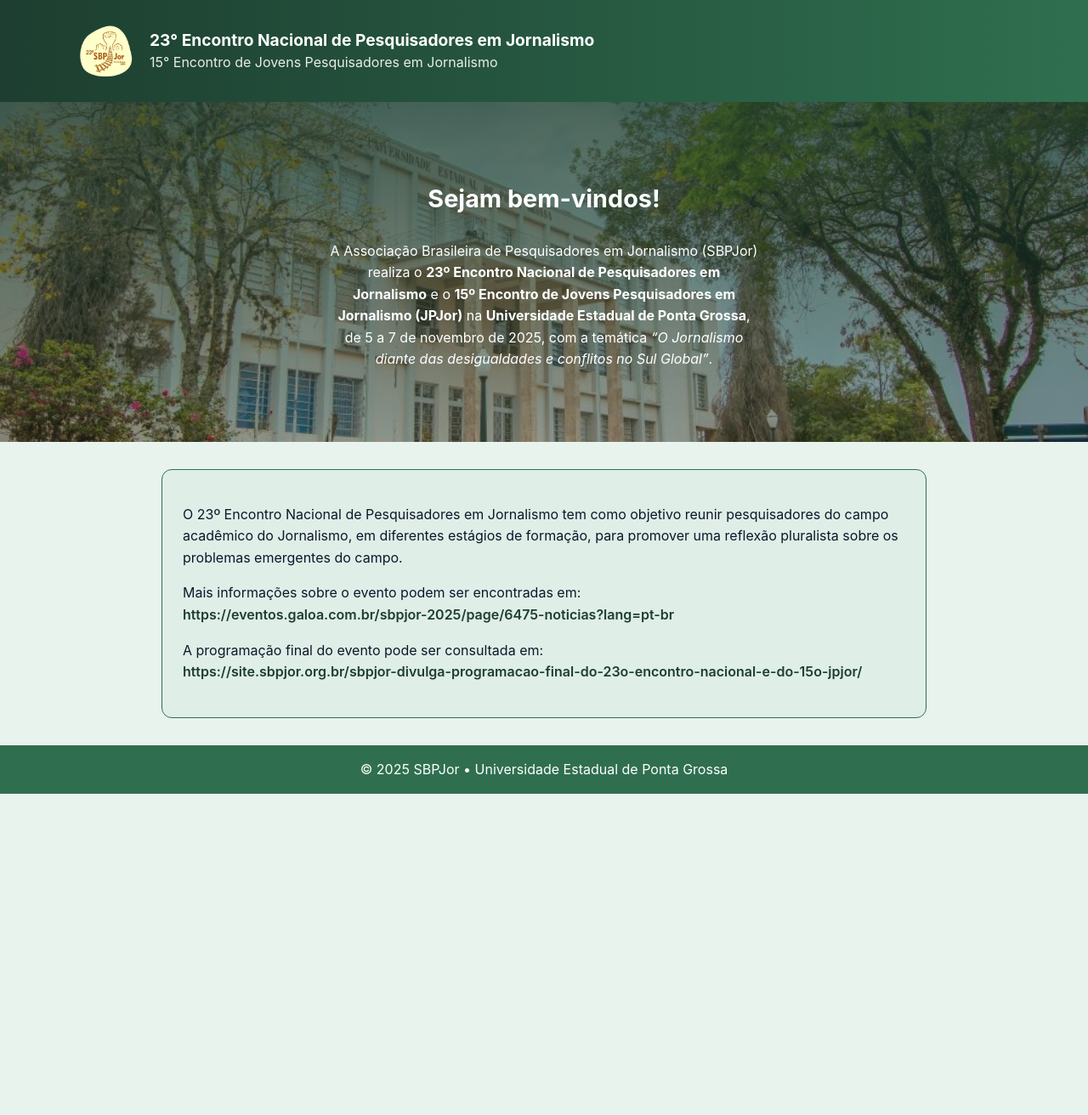
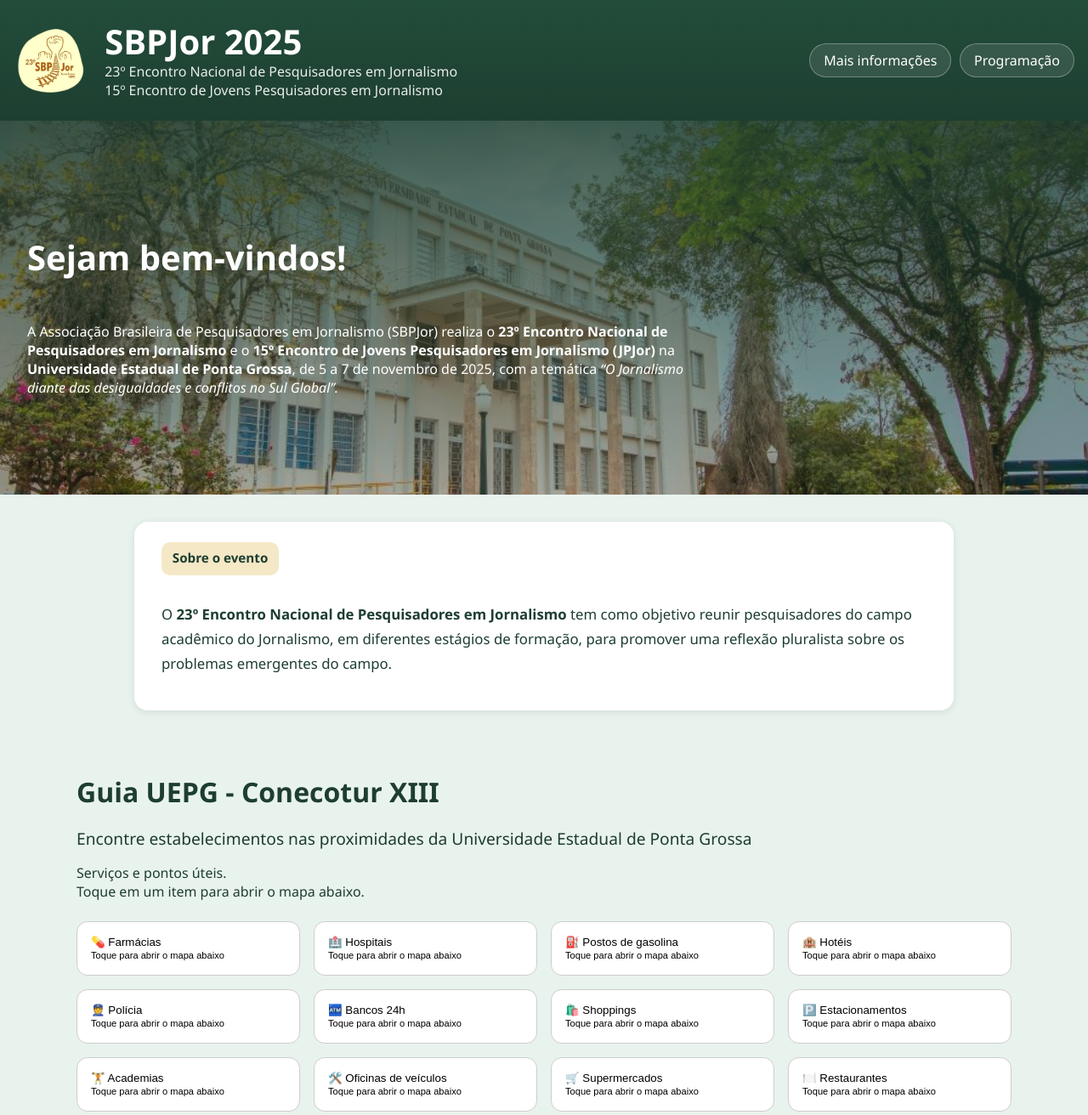
Before and after one commit to aliceazambuja/sbpjor, a plain HTML site: page index.html in a window 1280 px wide. Shown: the top 1312 px of the page at 85% size. Before the commit the page ends 934 px from the top, so only its background shows below. Drawn offline with Linux system fonts and the light colour scheme.

Commit message:
Atualização com mapa

```diff
--- /dev/null
+++ b/assets/css/style.css
@@ -0,0 +1,255 @@
+:root {
+  --green-900:#1d3e30;
+  --green-800:#234d3b;
+  --green-600:#2f6f4f;
+  --green-100:#e9f3ee;
+  --beige:#ffffff;
+}
+
+body {
+  font-family: 'Segoe UI', sans-serif;
+  margin: 0;
+  background: var(--green-100);
+  color: #0f172a;
+}
+
+/* HEADER */
+.main-header {
+  background: linear-gradient(180deg, var(--green-800), var(--green-900));
+  color: var(--beige);
+  display: flex;
+  align-items: center;
+  justify-content: space-between;
+  padding: 1rem 1rem;
+  flex-wrap: wrap;
+}
+
+.header-left {
+  display: flex;
+  align-items: center;
+  gap: 1.2rem;
+}
+
+.header-logo {
+  height: 110px;
+  width: auto;
+}
+
+.header-text {
+  display: flex;
+  flex-direction: column;
+  justify-content: center;
+}
+
+.header-text h1 {
+  margin: 0;
+  font-size: 2.5rem;
+  line-height: 1.2;
+}
+
+.header-text p {
+  margin: 0;
+  font-size: 1rem;
+  opacity: 0.9;
+}
+
+.header-right {
+  display: flex;
+  gap: 0.6rem;
+}
+
+.btn {
+  background: rgba(255,255,255,0.1);
+  color: var(--beige);
+  border: 1px solid rgba(255,255,255,0.3);
+  border-radius: 999px;
+  padding: 0.5rem 1rem;
+  text-decoration: none;
+}
+
+.btn:hover {
+  background: rgba(255, 255, 255, 0.35);
+  color: var(--green-900);
+  transition: all 0.2s ease-in-out;
+}
+
+/* HERO */
+.hero {
+  position: relative;
+  overflow: hidden;
+}
+
+.hero-bg {
+  background-image: linear-gradient(to bottom, rgba(29,62,48,0.85), rgba(29,62,48,0.3)), url('../img/fachada-centro.jpg');
+  background-size: cover;
+  background-position: center;
+  width: 100%;
+  height: 55vh;
+}
+
+.hero-inner {
+  position: absolute;
+  inset: 0;
+  display: flex;
+  flex-direction: column;
+  justify-content: center;
+  padding: 2rem;
+  max-width: 800px;
+}
+
+.hero-title {
+  color: var(--beige);
+  font-size: 2.5rem;
+  font-weight: 700;
+}
+
+.hero-sub {
+  color: var(--beige);
+  margin-top: 1rem;
+  font-size: 1rem;
+}
+
+/* CARD SOBRE O EVENTO */
+.info-card {
+  background: var(--green-100);
+  display: flex;
+  justify-content: center;
+  padding: 2rem 1rem 1rem 1rem;
+  margin-bottom: 0;
+}
+
+.info-card-inner {
+  background: #ffffff;
+  color: var(--green-900);
+  max-width: 900px;
+  padding: 1.5rem 2rem;
+  border-radius: 1rem;
+  box-shadow: 0 2px 10px rgba(0, 0, 0, 0.1);
+  font-size: 1.05rem;
+  line-height: 1.7;
+}
+
+.info-tag {
+  display: inline-block;
+  background: #f5e8c6;
+  color: var(--green-900);
+  font-size: 0.95rem;
+  font-weight: 600;
+  padding: 0.4rem 0.8rem;
+  border-radius: 10px;
+  margin-bottom: 1rem;
+}
+
+/* GUIA E MAPAS */
+.main-content {
+  max-width: 1100px;
+  margin: auto;
+  padding: 2rem;
+}
+
+.section-title {
+  color: var(--green-900);
+  font-size: 2rem;
+  margin-bottom: 0.5rem;
+}
+
+.section-sub {
+  color: var(--green-900);
+  font-size: 1.2rem;
+  margin-bottom: 1rem;
+}
+
+.section-desc {
+  color: var(--green-900);
+  margin-bottom: 1.5rem;
+}
+
+.map-list {
+  display: grid;
+  grid-template-columns: repeat(auto-fit, minmax(220px, 1fr));
+  gap: 1rem;
+  margin-bottom: 1.5rem;
+}
+
+.map-list button {
+  border: 1px solid #ccc;
+  background: white;
+  border-radius: 0.8rem;
+  padding: 1rem;
+  cursor: pointer;
+  text-align: left;
+  transition: background 0.2s;
+}
+
+.map-list button:hover {
+  background: #f4f7f5;
+}
+
+.map-container {
+  border-radius: 1rem;
+  overflow: hidden;
+  background: white;
+  box-shadow: 0 2px 10px rgba(0,0,0,0.1);
+  margin-top: 1.5rem;
+}
+
+.map-container iframe {
+  width: 100%;
+  height: 65vh;
+  border: 0;
+}
+
+.program-link {
+  margin-top: 1rem;
+  color: var(--green-900);
+  text-align: center;
+}
+
+.program-link a {
+  color: var(--green-600);
+  text-decoration: none;
+}
+
+/* FOOTER */
+.footer {
+  background: var(--green-900);
+  color: var(--beige);
+  text-align: center;
+  padding: 1rem;
+  font-size: 0.9rem;
+}
+
+/* RESPONSIVO */
+/* MOBILE AJUSTADO */
+@media (max-width: 768px) {
+  .main-header {
+    flex-direction: column;
+    align-items: center;
+    text-align: center;
+    padding: 0.6rem 0.6rem;
+  }
+
+  .header-left {
+    flex-direction: column;
+    align-items: center;
+    gap: 0.1rem;
+  }
+
+  .header-logo {
+    height: 110px; /* logo um pouco maior no mobile */
+  }
+
+  .header-text h1 {
+    font-size: 2rem;
+  }
+
+  .header-text p {
+    font-size: 0.95rem;
+  }
+
+  .header-right {
+    justify-content: center;
+    flex-wrap: wrap;
+    margin-top: 0.8rem;
+  }
+}
--- /dev/null
+++ b/assets/js/script.js
@@ -0,0 +1,30 @@
+const maps = [
+  { icon:'💊', name:'Farmácias', embed:'https://www.google.com/maps/d/embed?mid=12wmMmpQ7Jfo2UQl5E2JVq0GLx97Cfug&ehbc=2E312F' },
+  { icon:'🏥', name:'Hospitais', embed:'https://www.google.com/maps/d/embed?mid=1IUug21_ubLMz0M95W_zmFLq7SRAqEcU&ehbc=2E312F' },
+  { icon:'⛽', name:'Postos de gasolina', embed:'https://www.google.com/maps/d/embed?mid=1d_vn4PPOASHZGTrZLTX3SBtvytzBnEA&ehbc=2E312F' },
+  { icon:'🏨', name:'Hotéis', embed:'https://www.google.com/maps/d/embed?mid=1KnkuC3mKGFpAbm7MFVLk-QdFWUWTkr8&ehbc=2E312F' },
+  { icon:'👮', name:'Polícia', embed:'https://www.google.com/maps/d/embed?mid=1rs3hDgDbbA2FnJVF2ChKA_Po4wrhpQc&ehbc=2E312F' },
+  { icon:'🏧', name:'Bancos 24h', embed:'https://www.google.com/maps/d/embed?mid=12Wx7M2YXTneGFxR-hmsCyfgVCjEblIM&ehbc=2E312F' },
+  { icon:'🛍️', name:'Shoppings', embed:'https://www.google.com/maps/d/embed?mid=1bwv1K89PxE-feC9w1V30yNVNKzP6DpE&ehbc=2E312F' },
+  { icon:'🅿️', name:'Estacionamentos', embed:'https://www.google.com/maps/d/embed?mid=1q7k6L9EsbmC8UjtIg7tS_PLcuFFIuyM&ehbc=2E312F' },
+  { icon:'🏋️', name:'Academias', embed:'https://www.google.com/maps/d/embed?mid=1e0fbEyLwvv6ySG9ajC4cHk201c9_nvs&ehbc=2E312F' },
+  { icon:'🛠️', name:'Oficinas de veículos', embed:'https://www.google.com/maps/d/embed?mid=1QY2HG7LHxMfkK65vFb9QQO0c0UdNo58&ehbc=2E312F' },
+  { icon:'🛒', name:'Supermercados', embed:'https://www.google.com/maps/d/embed?mid=1wWC-xxYvOAV3gomkwQjHhQUoGdkPELk&ehbc=2E312F' },
+  { icon:'🍽️', name:'Restaurantes', embed:'https://www.google.com/maps/d/embed?mid=1e_yDhsmn5FSNKCRPFyevWtRFhTDypUc&ehbc=2E312F' },
+];
+
+const mapList = document.getElementById("mapList");
+const mapFrame = document.getElementById("mapFrame");
+
+maps.forEach(m => {
+  const btn = document.createElement("button");
+  btn.innerHTML = `${m.icon} ${m.name}<br><small>Toque para abrir o mapa abaixo</small>`;
+  btn.addEventListener("click", () => {
+    mapFrame.src = m.embed;
+    mapFrame.scrollIntoView({ behavior: "smooth" });
+  });
+  mapList.appendChild(btn);
+});
+
+const hotelMap = maps.find(m => m.name === "Hotéis");
+if (hotelMap) mapFrame.src = hotelMap.embed;
--- a/index.html
+++ b/index.html
@@ -1,67 +1,78 @@
 <!DOCTYPE html>
 <html lang="pt-BR">
 <head>
-  <meta charset="utf-8" />
-  <meta name="viewport" content="width=device-width, initial-scale=1" />
-  <title>SBPJor 2025 — Encontro Nacional de Pesquisadores em Jornalismo</title>
-  <meta name="description" content="23º Encontro Nacional de Pesquisadores em Jornalismo e 15º JPJor — Universidade Estadual de Ponta Grossa." />
-  <link rel="stylesheet" href="style.css" />
-  <script defer src="script.js"></script>
+  <meta charset="utf-8">
+  <meta name="viewport" content="width=device-width, initial-scale=1">
+  <title>SBPJor 2025 - Guia de Serviços UEPG</title>
+  <link rel="stylesheet" href="assets/css/style.css">
 </head>
+<body>
 
-<body>
-  <!-- Cabeçalho -->
-  <header class="header">
-    <div class="header-inner">
-      <img src="logo.png" alt="Logo SBPJor" class="logo" />
-      <h1 class="header-title">
-        23° Encontro Nacional de Pesquisadores em Jornalismo<br>
-        <span class="subtitle">15° Encontro de Jovens Pesquisadores em Jornalismo</span>
-      </h1>
+<header class="main-header">
+  <div class="header-left">
+    <img src="assets/img/logo.png" alt="Logo SBPJor" class="header-logo">
+    <div class="header-text">
+      <h1>SBPJor 2025</h1>
+      <p>23º Encontro Nacional de Pesquisadores em Jornalismo</p>
+      <p>15º Encontro de Jovens Pesquisadores em Jornalismo</p>
     </div>
-  </header>
+  </div>
+  <div class="header-right">
+    <a href="https://eventos.galoa.com.br/sbpjor-2025/page/6475-noticias?lang=pt-br" target="_blank" class="btn">Mais informações</a>
+    <a href="https://site.sbpjor.org.br/sbpjor-divulga-programacao-final-do-23o-encontro-nacional-e-do-15o-jpjor/" target="_blank" class="btn">Programação</a>
+  </div>
+</header>
 
-  <!-- Hero com imagem da fachada -->
+
+  <!-- SEÇÃO HERO -->
   <section class="hero">
     <div class="hero-bg"></div>
     <div class="hero-inner">
-      <h2>Sejam bem-vindos!</h2>
-      <p>
+      <h2 class="hero-title">Sejam bem-vindos!</h2>
+      <p class="hero-sub">
         A Associação Brasileira de Pesquisadores em Jornalismo (SBPJor) realiza o
         <strong>23º Encontro Nacional de Pesquisadores em Jornalismo</strong> e o
-        <strong>15º Encontro de Jovens Pesquisadores em Jornalismo (JPJor)</strong>
-        na <strong>Universidade Estadual de Ponta Grossa</strong>, de 5 a 7 de novembro de 2025,
-        com a temática <em>“O Jornalismo diante das desigualdades e conflitos no Sul Global”</em>.
+        <strong>15º Encontro de Jovens Pesquisadores em Jornalismo (JPJor)</strong> na
+        <strong>Universidade Estadual de Ponta Grossa</strong>, de 5 a 7 de novembro de
+        2025, com a temática
+        <em>“O Jornalismo diante das desigualdades e conflitos no Sul Global”.</em>
       </p>
     </div>
   </section>
 
-  <!-- Texto principal -->
-  <main class="content">
-    <section class="info-card">
+  <!-- CARD SOBRE O EVENTO -->
+  <section class="info-card">
+    <div class="info-card-inner">
+      <span class="info-tag">Sobre o evento</span>
       <p>
-        O 23º Encontro Nacional de Pesquisadores em Jornalismo tem como objetivo reunir
+        O <strong>23º Encontro Nacional de Pesquisadores em Jornalismo</strong> tem como objetivo reunir
         pesquisadores do campo acadêmico do Jornalismo, em diferentes estágios de formação,
         para promover uma reflexão pluralista sobre os problemas emergentes do campo.
       </p>
-      <p>
-        Mais informações sobre o evento podem ser encontradas em:<br>
-        <a href="https://eventos.galoa.com.br/sbpjor-2025/page/6475-noticias?lang=pt-br" target="_blank">
-          https://eventos.galoa.com.br/sbpjor-2025/page/6475-noticias?lang=pt-br
-        </a>
-      </p>
-      <p>
-        A programação final do evento pode ser consultada em:<br>
-        <a href="https://site.sbpjor.org.br/sbpjor-divulga-programacao-final-do-23o-encontro-nacional-e-do-15o-jpjor/" target="_blank">
-          https://site.sbpjor.org.br/sbpjor-divulga-programacao-final-do-23o-encontro-nacional-e-do-15o-jpjor/
-        </a>
-      </p>
-    </section>
+    </div>
+  </section>
+
+  <!-- GUIA COM MAPAS -->
+  <main class="main-content">
+    <h2 class="section-title">Guia UEPG - Conecotur XIII</h2>
+    <p class="section-sub">Encontre estabelecimentos nas proximidades da Universidade Estadual de Ponta Grossa</p>
+    <p class="section-desc">Serviços e pontos úteis.<br>Toque em um item para abrir o mapa abaixo.</p>
+
+    <div id="mapList" class="map-list"></div>
+
+    <div class="map-container">
+      <iframe id="mapFrame" src="" allowfullscreen loading="lazy"></iframe>
+    </div>
+
+    <p class="program-link">
+      Consulte também as informações oficiais no site da <a href="https://site.sbpjor.org.br/" target="_blank">SBPJor</a>.
+    </p>
   </main>
 
-  <!-- Rodapé -->
   <footer class="footer">
-    © 2025 SBPJor • Universidade Estadual de Ponta Grossa
+    © 2025 Universidade Estadual de Ponta Grossa • SBPJor
   </footer>
+
+  <script src="assets/js/script.js"></script>
 </body>
 </html>
--- a/style.css
+++ /dev/null
@@ -1,147 +0,0 @@
-:root {
-  --green-900: #1d3e30;
-  --green-700: #2f6f4f;
-  --green-300: #dfeee7;
-  --green-100: #e9f3ee;
-  --text-main: #0f172a;
-  --text-light: #fefefe;
-}
-
-/* Reset */
-body {
-  margin: 0;
-  font-family: "Inter", Arial, sans-serif;
-  background-color: var(--green-100);
-  color: var(--text-main);
-  line-height: 1.6;
-}
-
-/* Cabeçalho */
-.header {
-  background: linear-gradient(90deg, var(--green-900), var(--green-700));
-  color: var(--text-light);
-  padding: 1rem;
-}
-
-.header-inner {
-  display: flex;
-  align-items: center;
-  justify-content: flex-start;
-  gap: 1rem;
-  max-width: 1100px;
-  margin: 0 auto;
-}
-
-.logo {
-  width: 70px;
-  height: auto;
-}
-
-.header-title {
-  font-size: 1.2rem;
-  line-height: 1.3;
-}
-
-.subtitle {
-  font-size: 1rem;
-  font-weight: 400;
-  opacity: 0.9;
-}
-
-/* Hero */
-.hero {
-  position: relative;
-  overflow: hidden;
-}
-
-.hero-bg {
-  background-image: linear-gradient(to bottom, rgba(29, 62, 48, 0.8), rgba(29, 62, 48, 0.4)), url("fachada-centro.jpg");
-  background-size: cover;
-  background-position: center;
-  width: 100%;
-  height: 50vh;
-}
-
-.hero-inner {
-  position: absolute;
-  inset: 0;
-  display: flex;
-  flex-direction: column;
-  justify-content: center;
-  align-items: center;   /* 🔥 centraliza horizontalmente */
-  text-align: center;    /* 🔥 centraliza o texto */
-  padding: 1rem;
-  color: #ffffff;        /* mantém o contraste com o fundo */
-}
-
-
-.hero-inner h2 {
-  font-size: 1.8rem;
-  font-weight: 700;
-  margin-bottom: 0.6rem;
-}
-
-.hero-inner p {
-  font-size: 1rem;
-  max-width: 50ch;
-}
-
-/* Conteúdo principal */
-.content {
-  max-width: 900px;
-  margin: 2rem auto;
-  padding: 0 1rem;
-}
-
-.info-card {
-  background-color: var(--green-300);
-  padding: 1.5rem;
-  border-radius: 12px;
-  border: 1px solid var(--green-700);
-}
-
-.info-card a {
-  color: var(--green-900);
-  text-decoration: none;
-  font-weight: 600;
-}
-
-.info-card a:hover {
-  text-decoration: underline;
-}
-
-/* Rodapé */
-.footer {
-  text-align: center;
-  background: var(--green-700);
-  color: var(--text-light);
-  padding: 1rem;
-  margin-top: 2rem;
-}
-
-/* Responsivo */
-@media (max-width: 640px) {
-  .logo {
-    width: 90px;
-  }
-
-  .header-title {
-    font-size: 1.5rem;
-  }
-
-  .hero-bg {
-    height: 40vh;
-  }
-
-  .hero-inner h2 {
-    font-size: 2rem;
-  }
-
-  .hero-inner p {
-    font-size: 0.9rem;
-  }
-
-  .info-card {
-    padding: 1rem;
-  }
-}
```
Also changed, not shown: assets/img/fachada-centro.jpg (renamed from fachada-centro.jpg), assets/img/logo.png (renamed from logo.png).
